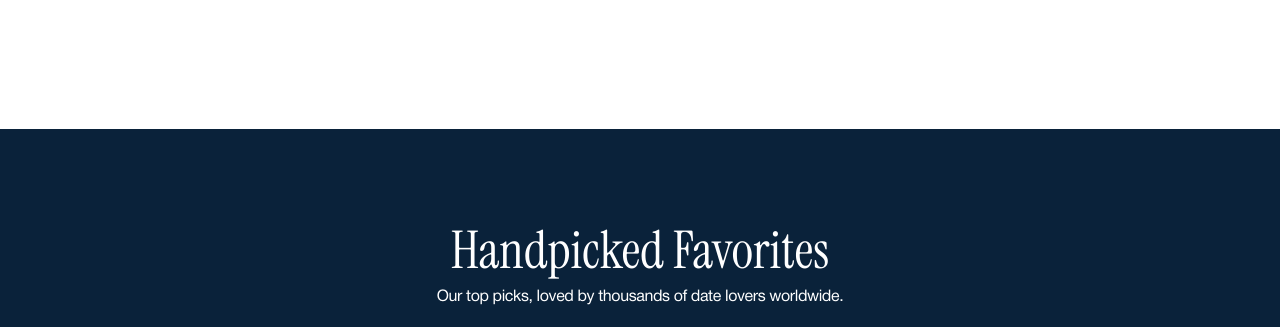
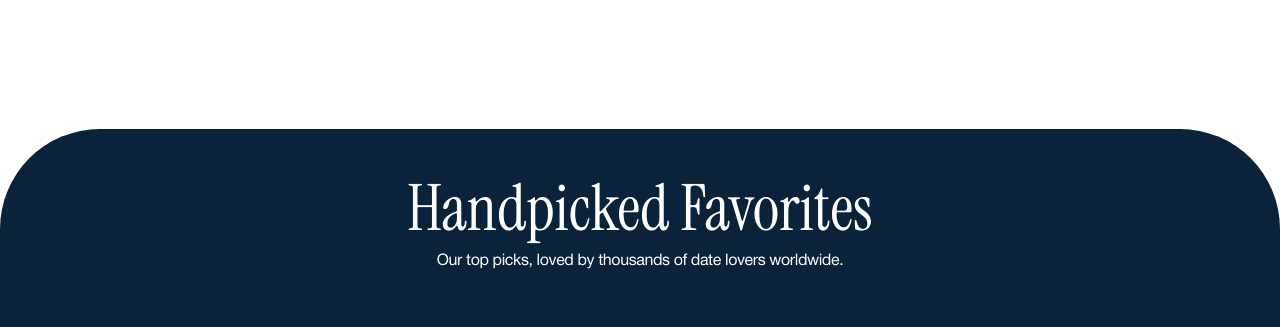
Before and after one commit to shakirva/naema-frontend, a Next.js app: page / in a window 1280 px wide. Shown: the part 3180-3507 px from the top of the page. Built offline with nearby package versions, Linux system fonts and the light colour scheme.

Commit message:
Make grid top more rounded

```diff
--- a/app/components/Grid.tsx
+++ b/app/components/Grid.tsx
@@ -23,7 +23,7 @@ const items: Item[] = [
 
 const Grid = () => {
   return (
-    <section className="w-full bg-[#0A223A] px-16 py-24 mt-32 min-h-screen  relative">
+    <section className="w-full bg-[#0A223A] px-16 pb-24 pt-12 mt-32 min-h-screen  relative rounded-t-[100px]">
       {/* <div className="absolute -top-10 -right-5">
         <Image src={"/palm-1.png"} alt="dates" width={450} height={450} />
       </div>
@@ -31,7 +31,7 @@ const Grid = () => {
         <Image src={"/palm-2.png"} alt="dates" width={450} height={450} />
       </div> */}
       <div className="max-w-7xl mx-auto">
-        <h2 className="font-serif text-[52px]  leading-none text-center text-white  ">
+        <h2 className="font-serif text-[64px]  leading-none text-center text-white  ">
           Handpicked Favorites
         </h2>
         <p className="mt-2 text-white text-center text-base tracking-tight">
```
